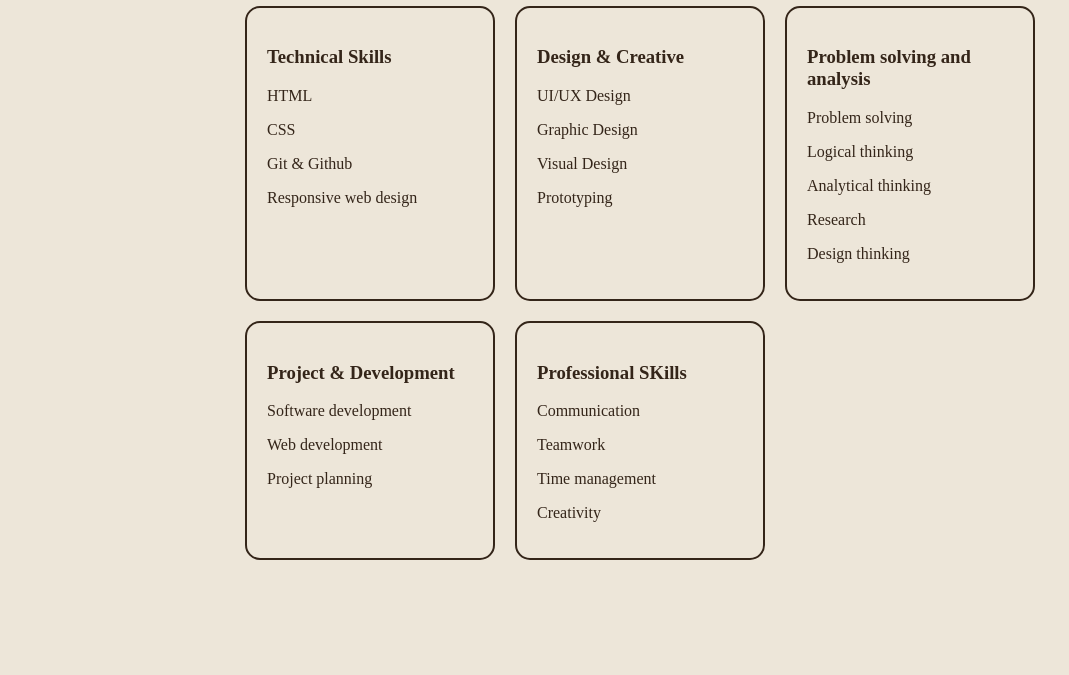
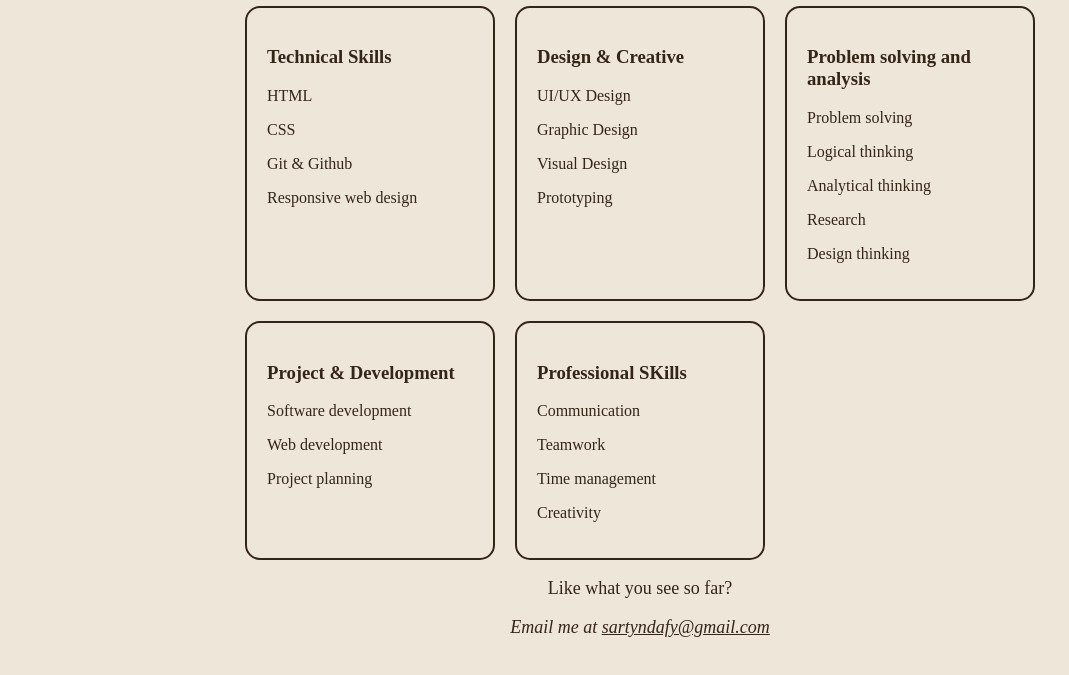
Before and after one commit to MN-Sarty/portfolio, a plain HTML site: page Desktop/Portfolio/myskills.html in a window 1280 px wide. Shown: the part 95-770 px from the top of the page, without its empty margins (0-1069 px from the left). Drawn offline with Linux system fonts and the light colour scheme.

Commit message:
Added email to skills page

```diff
--- a/Desktop/Portfolio/myskills.html
+++ b/Desktop/Portfolio/myskills.html
@@ -208,6 +208,9 @@
                 </ul>
             </div>
             </div>
+            <p style="font-size: 18px; text-align: center;" title="Please contact me...">Like what you see so far?</p>
+            <address style="font-size: 18px;" title="That's my email address!">Email me at <a href="mailto:sartyndafy@gmail.com" style="color: #342519;">sartyndafy@gmail.com</a>
+            </address>
         </div>
         <button class="menu-button" onclick="toggleMenu()" aria-label="Navigation">
             <span></span>
```
